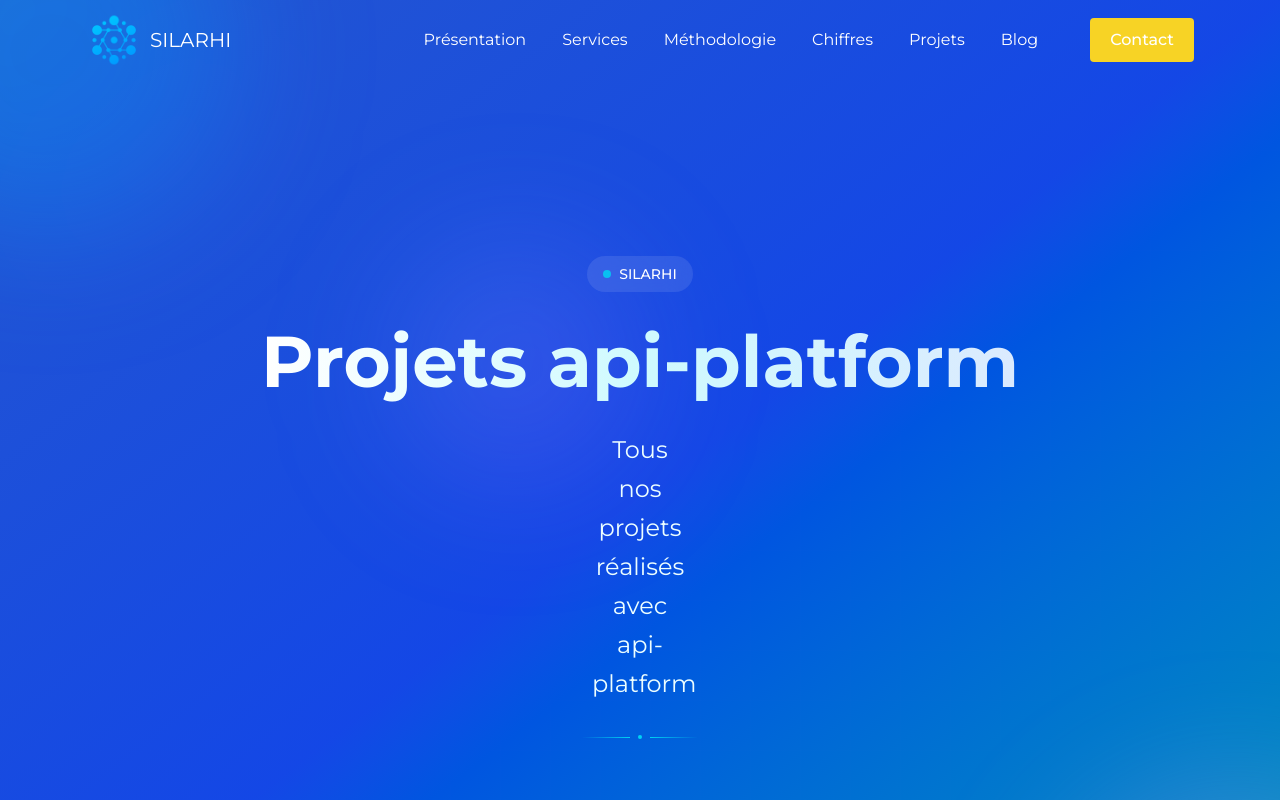
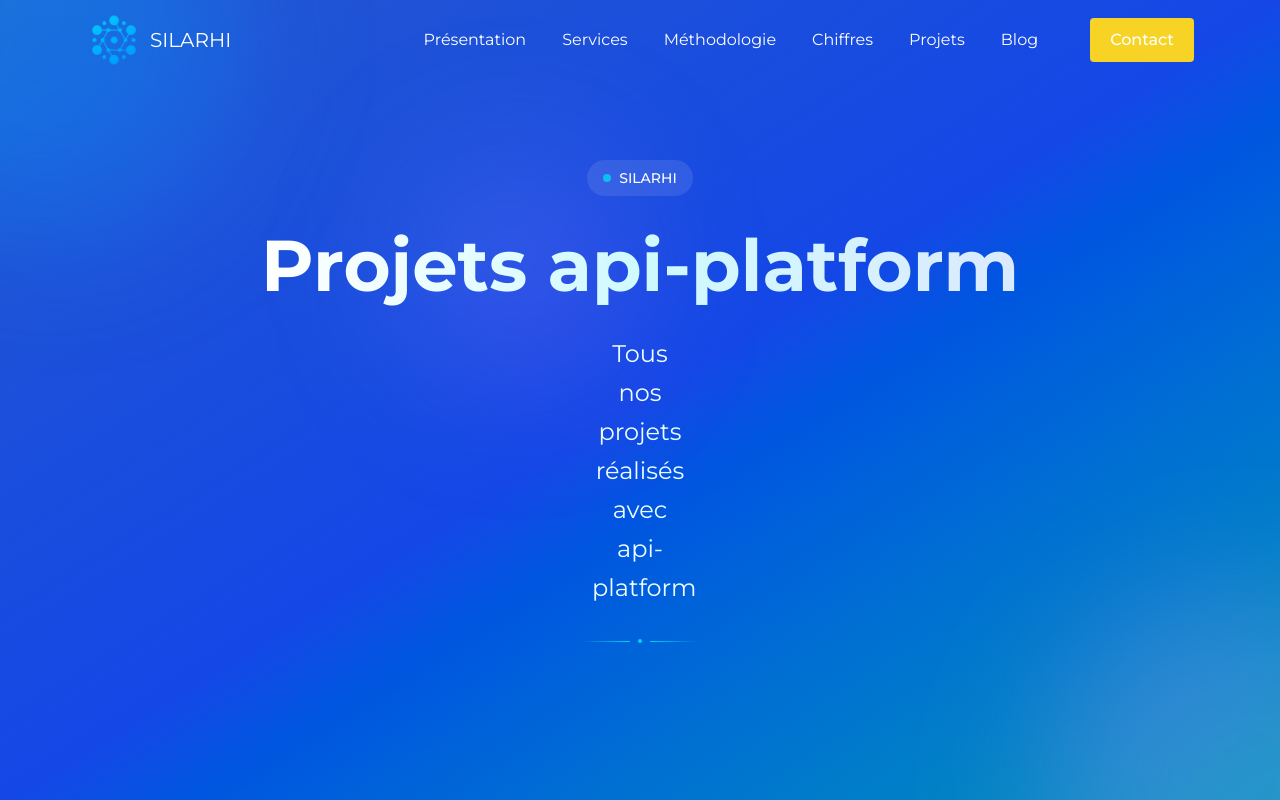
Before and after one commit to silarhi/silarhi.fr, a Next.js app: page /technologies/api-platform in a window 1280 px wide. Shown: the top 800 px of the page. Built offline with nearby package versions, Linux system fonts and the light colour scheme.

Commit message:
Fix component usage after Section simplification

```diff
--- a/src/app/contact/page.tsx
+++ b/src/app/contact/page.tsx
@@ -24,7 +24,7 @@ export default function ContactPage() {
 
 function ContactSection() {
     return (
-        <Section id="contact" className="xl:pl-4xl md:pr-lg lg:pr-xl xl:pr-2xl px-4" paddingX={false} container={false}>
+        <Section id="contact" className="xl:pl-4xl md:pr-lg lg:pr-xl xl:pr-2xl px-4" container={false}>
             <div className="container md:mr-0">
                 <FadeInWhenVisible delay={0.1}>
                     <h2 className="mb-3 text-3xl">Contact</h2>
@@ -45,7 +45,6 @@ function InfoSection() {
         <Section
             id="silarhi"
             className="xl:pr-4xl md:pl-lg lg:pl-xl xl:pl-2xl bg-[#f4f6fd] px-4"
-            paddingX={false}
             container={false}
         >
             <div className="container-half-md container md:ml-0">
--- a/src/components/hero-title.tsx
+++ b/src/components/hero-title.tsx
@@ -11,8 +11,8 @@ export default function HeroTitle({ title, subtitle }: HeroTitleProps) {
     return (
         <Section
             className="from-primary relative overflow-hidden bg-gradient-to-br via-blue-700 to-cyan-600"
-            size="xl"
             fluid
+            paddingY={false}
         >
             {/* Modern gradient orbs background */}
             <div className="pointer-events-none absolute inset-0">
```
